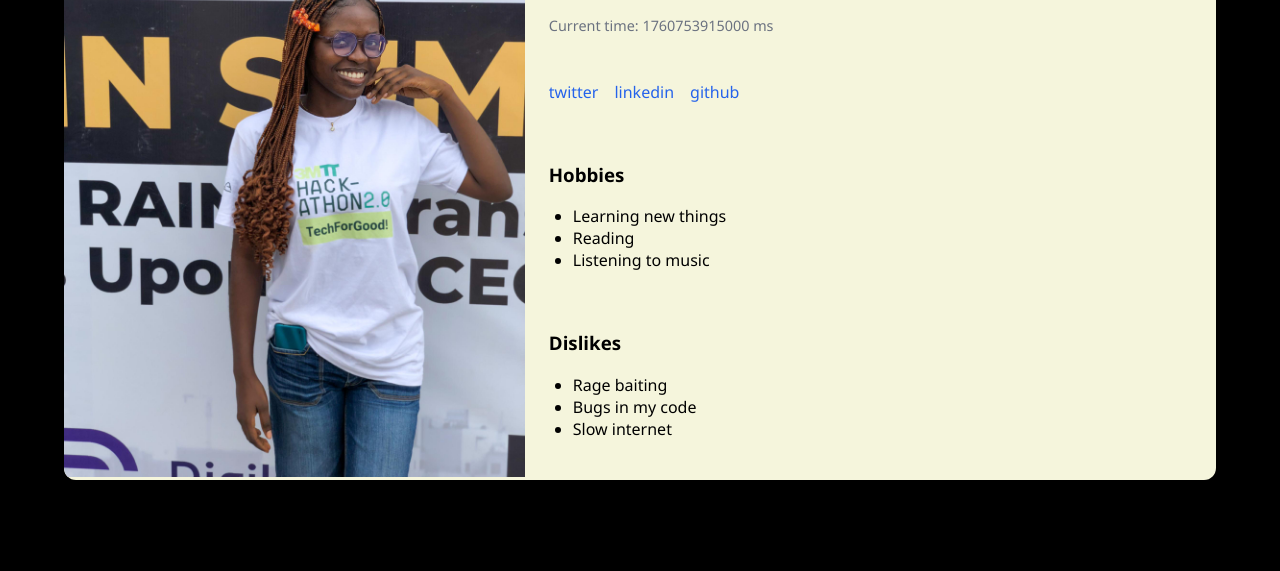
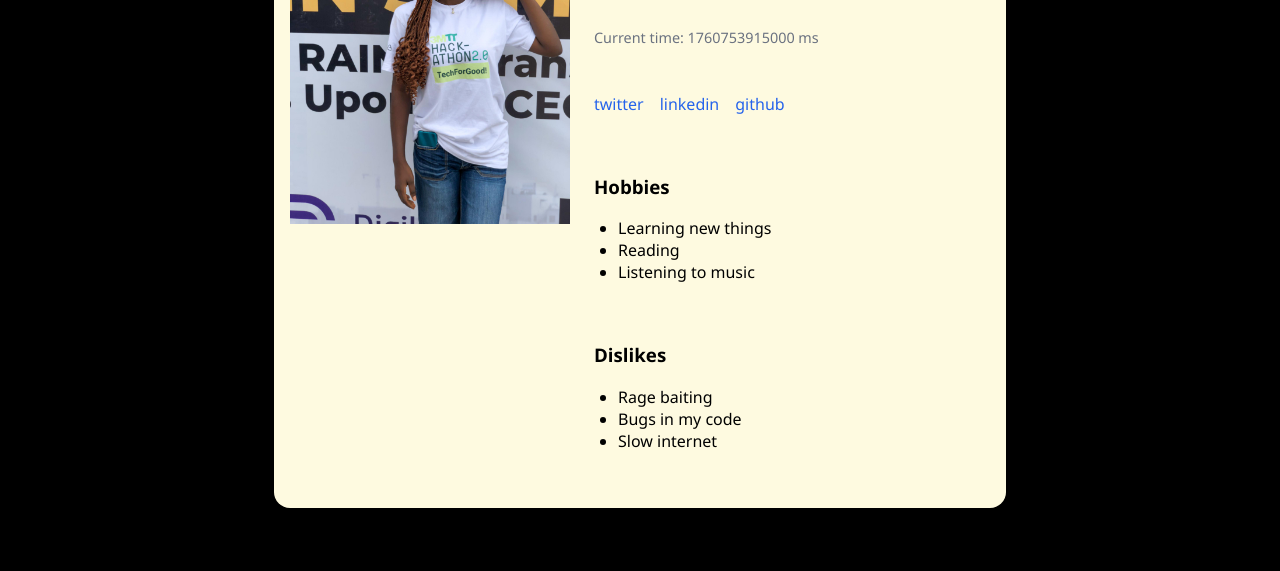
Before and after one commit to OyeniyiRejoice/Profile-Card, a plain HTML site: page index.html in a window 1280 px wide. Shown: the part 229-800 px from the top of the page. Drawn offline with Linux system fonts and the light colour scheme.

Commit message:
update CSS styling

```diff
--- a/style.css
+++ b/style.css
@@ -11,17 +11,19 @@ body{
 article[data-testid="test-profile-card"]{
   display: flex;
   flex-direction: column;
-  background: beige;
-  border-radius: 12px;
+  background: #fefae0;
+  padding: 1rem;
+  border-radius: 16px;
   box-shadow: 0 4px 12px rgba(0, 0, 0, 0.1);
   overflow: hidden;
-  max-width: 7000px;
+  max-width: 700px;
   width: 90%;
   transition: transform 0.2s ease;
 }
 
 article[data-testid="test-profile-card"]:hover{
 transform: translateY(-3px);
+box-shadow: 0 8px 20px rgba(0, 0, 0, 0.15);
 }
 
 figure{
@@ -81,6 +83,11 @@ nav a:focus {
   outline-offset: 2px;
 }
 
+a:focus, button:focus {
+  outline: 2px solid #0078ff;
+  outline-offset: 4px;
+}
+
 section {
   margin-top: 0.5rem;
 }
```
